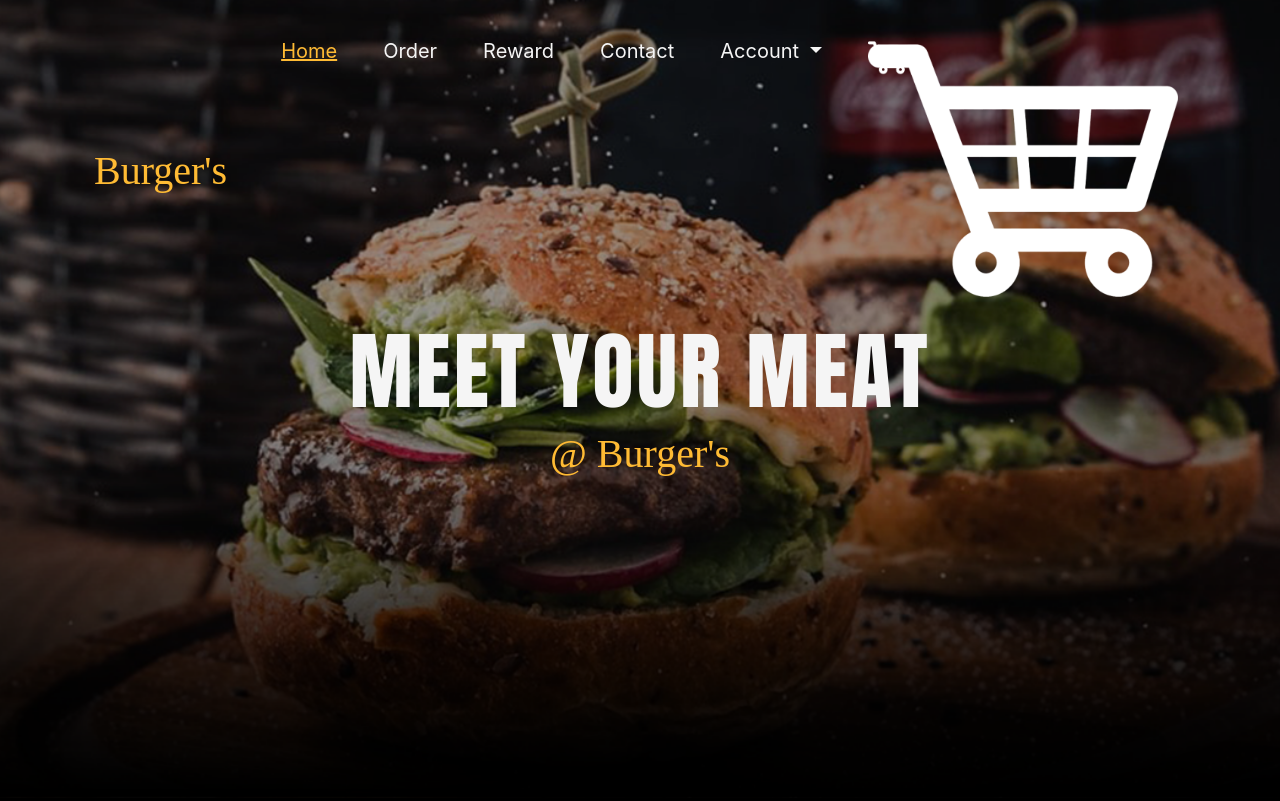
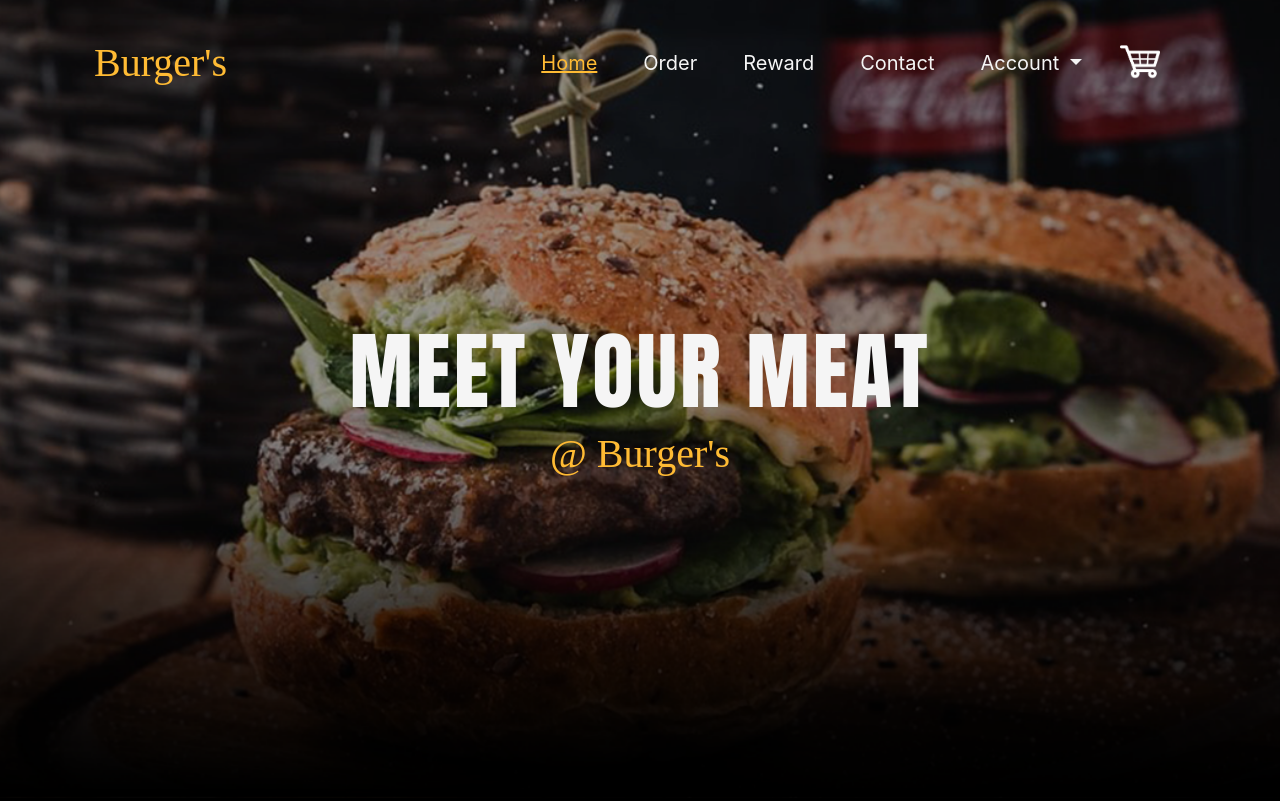
Before and after one commit to DesmondKoh/Burger-s, a plain HTML site: page index.html in a window 1280 px wide. Shown: the top 801 px of the page. Drawn offline with nearby package versions, Linux system fonts and the light colour scheme.

Commit message:
Fix navbar styling

```diff
--- a/index.html
+++ b/index.html
@@ -47,13 +47,12 @@
               </div>
             </li>
             <li class="nav-item">
-              <a class="nav-link" href="cart.html"><img class="cart-img" src="images/cart.png"></a>
+              <a class="nav-link cart-img" href="cart.html"></a>
             </li>
           </ul>
         </div>
       </div>
     </nav>
-
   </div>
   <div class="container">
     <h1>MEET YOUR MEAT</h1>
```
